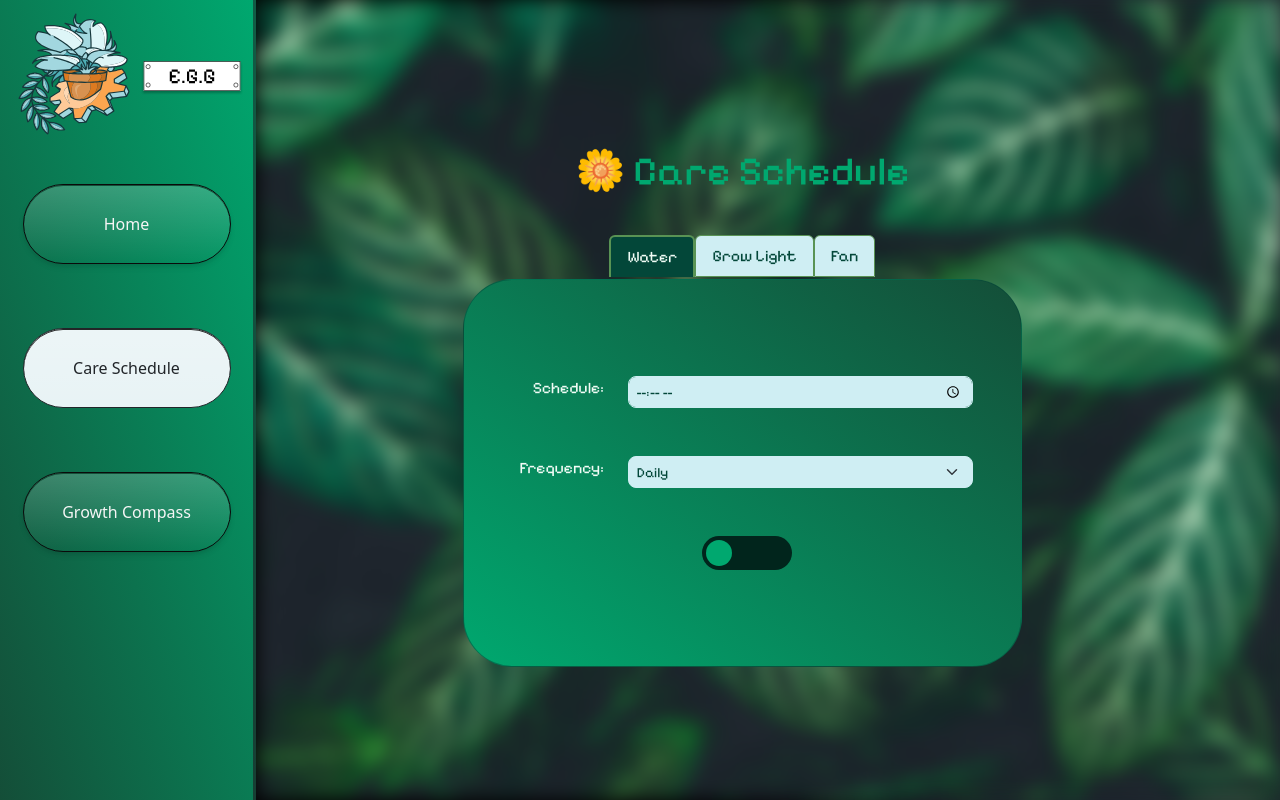
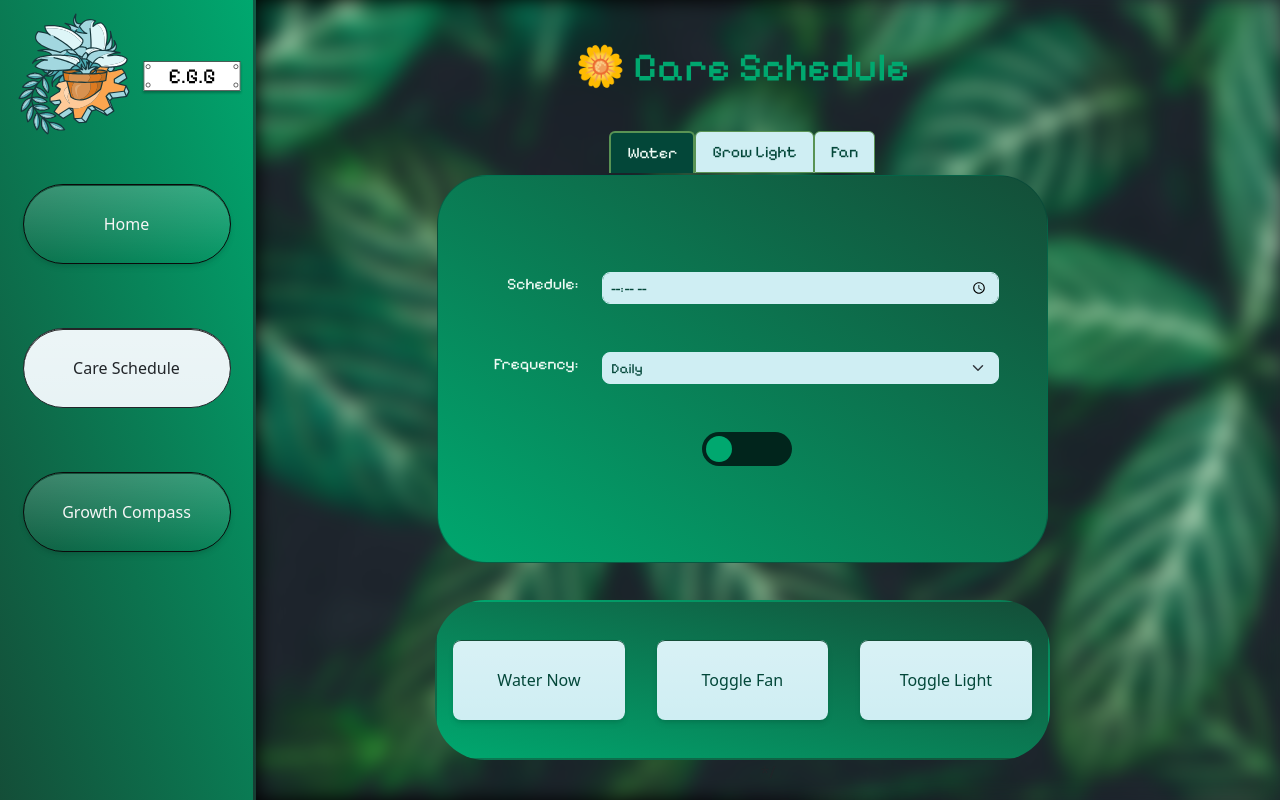
Before and after one commit to Koi-Fis/senior-design, a React (Vite) app in the folder egg/: page / in a window 1280 px wide. Built offline with nearby package versions, Linux system fonts and the light colour scheme.

Commit message:
ahhhhhhhhhhhhhhh

```diff
--- a/egg/src/care-schedule/care-schedule.css
+++ b/egg/src/care-schedule/care-schedule.css
@@ -4,6 +4,7 @@
 .landing-page {
   position: relative;
   display: flex;
+  flex-direction: column;
   flex: 1;
   margin-left: 20vw;
   width: calc(100vw - 20vw);
@@ -13,6 +14,7 @@
   overflow: hidden;
   z-index: 0; /* default */
   isolation: isolate;
+
 }
 
 
@@ -21,12 +23,14 @@
   position: absolute;
   top: 0;
   left: 0;
-  width: 100%; height: 100%;
+  width: 100%;
+  height: 100%;
   background-image: url('../assets/1.jpg');
   background-size: cover;
   background-position: center;
   filter: blur(10px);
   z-index: -1; /* makes it sit behind the content */
+
 }
 
 
@@ -36,7 +40,7 @@
   display: flex;
   align-items: center;
   flex-direction: column;
-  width: 90%;
+  width: 60%;
   height: 70%;
   margin-left: 20%;
   margin-right: 20vw;
@@ -52,7 +56,7 @@
 
 
   .tab-content {
-    display: flex;
+  display: flex;
   flex-direction: wrap;
   width: 100%;
   height: 70%;
@@ -192,3 +196,43 @@ input:checked + .slider:before {
   border-bottom:none !important;
 
 }
+
+.manual-controls {
+  display: flex;
+  flex-direction: row;
+  justify-content: center;
+  align-items: center;
+  width: 60%;
+  height: 20%;
+  border: 2px solid transparent;
+  border-radius: 50px;
+  margin-right: 5%;
+  background-image: linear-gradient(to right top, #00A86F,  #144e38);
+}
+
+.manual-controls button {
+  margin: 0 1rem;
+  padding: 0.5rem 1rem;
+  background-color: #cfeef3ff;
+  color: rgba(3, 71, 57, 1);
+  border: none;
+  border-radius: 8px;
+  transition: all 0.3s ease;
+
+  animation: autoRevert 15s steps(1) forwards;
+  animation-play-state: paused;
+}
+
+.manual-controls button:hover {
+  box-shadow: 0 0 0 0.5rem #cfeef3ff;
+}
+
+.manual-controls button:active {
+  background-color: rgb(243, 207, 214);
+  box-shadow: inset 0 2px 6px rgba(0,0,0,0.15);
+}
+
+.manual-controls button.active {
+  background-color: rgb(243, 207, 214);
+  box-shadow: 0 0 0 0.5rem rgba(3, 71, 57, 0.25);
+}
--- a/egg/src/care-schedule/care-schedule.tsx
+++ b/egg/src/care-schedule/care-schedule.tsx
@@ -8,7 +8,7 @@ type Frequency = "daily" | "weekly" | "bi-weekly" | "every other day";
 const loadFromStorage = <T,>(key: string, fallback: T): T => {
   try {
     const stored = localStorage.getItem(key);
-    return stored ? JSON.parse(stored) as T : fallback;
+    return stored ? (JSON.parse(stored) as T) : fallback;
   } catch {
     return fallback;
   }
@@ -27,6 +27,33 @@ const removeFromStorage = (key: string) => {
     localStorage.removeItem(key);
   } catch {
     // Handle error
+  }
+};
+
+//for manual controls
+const manualControl = async (urlOn: string, urlOff: string, action: string, duration: number = 15000) => {
+  try {
+    console.log(`🔧 Manual ${action} ON:`, urlOn);
+    const responseOn = await fetch(urlOn, { method: "GET" });
+
+    if (responseOn.ok) {
+      console.log(`✅ ${action} ON successful - auto OFF in ${duration/1000}s`);
+
+      setTimeout(async () => {
+        try {
+          console.log(`🔧 Auto ${action} OFF:`, urlOff);
+          const responseOff = await fetch(urlOff, { method: "GET" });
+          console.log(responseOff.ok ? `✅ ${action} OFF successful` : `❌ ${action} OFF failed`);
+        } catch (error) {
+          console.error(`❌ ${action} OFF error:`, error);
+        }
+      }, duration);
+
+    } else {
+      console.error(`❌ ${action} ON failed:`, responseOn.status);
+    }
+  } catch (error) {
+    console.error(`❌ ${action} ON error:`, error);
   }
 };
 
@@ -62,7 +89,9 @@ function DeviceTab({
       tabIndex={0}
     >
       <div className="wtr-in">
-        <label htmlFor={`${id}-time`} className="form-label">Schedule:</label>
+        <label htmlFor={`${id}-time`} className="form-label">
+          Schedule:
+        </label>
         <input
           type="time"
           id={`${id}-time`}
@@ -73,7 +102,9 @@ function DeviceTab({
         />
       </div>
       <div className="wtr-in">
-        <label htmlFor={`${id}-frequency`} className="form-label">Frequency:</label>
+        <label htmlFor={`${id}-frequency`} className="form-label">
+          Frequency:
+        </label>
         <select
           id={`${id}-frequency`}
           className="form-select form-select-sm me-2 bruh"
@@ -218,7 +249,9 @@ function CareSchedule() {
           {TABS.map((tab) => (
             <li className="nav-item" role="presentation" key={tab.key}>
               <button
-                className={`nav-link${activeTab === tab.key ? " active" : ""} nav-btn`}
+                className={`nav-link${
+                  activeTab === tab.key ? " active" : ""
+                } nav-btn`}
                 id={`${tab.key}-tab`}
                 type="button"
                 role="tab"
@@ -268,9 +301,41 @@ function CareSchedule() {
           />
         </div>
       </div>
-    </div>
+
+      <div className="manual-controls mt-4">
+        <button
+          className="btn btn-primary"
+          onClick={() =>
+            {
+            manualControl("http://192.168.50.137/pump/on", "http://192.168.50.137/pump/off", "Water Now")
+            }
+          }
+        >
+          Water Now
+        </button>
+        <button
+          className="btn btn-fan"
+          onClick={() =>
+            {
+            manualControl("http://192.168.50.137/fan1/on", "http://192.168.50.137/fan1/off", "Fan On")
+            }
+          }
+        >
+          Toggle Fan
+        </button>
+        <button
+          className="btn btn-light"
+          onClick={() =>
+            {
+            manualControl("http://192.168.50.100/grow_light/on", "http://192.168.50.100/grow_light/off", "Light On")
+            }
+          }
+        >
+          Toggle Light
+        </button>
+      </div>
+*/    </div>
   );
-
 }
 
 export default CareSchedule;
```
